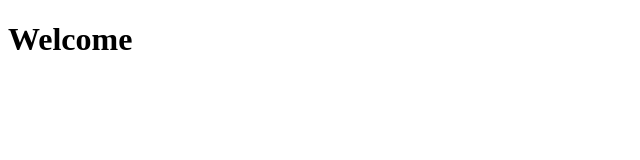
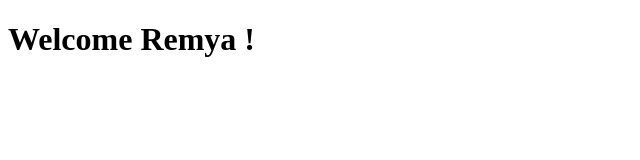
Before and after one commit to Santhosh220-ui/webDev, a plain HTML site: page index.html in a window 1280 px wide. Shown: the whole page, without its empty margins (0-640 px from the left). Drawn offline with Linux system fonts and the light colour scheme.

Commit message:
first commit

```diff
--- a/index.html
+++ b/index.html
@@ -6,6 +6,6 @@
     <title>Document</title>
 </head>
 <body>
-    <h1>Welcome</h1>
+    <h1>Welcome Remya !</h1>
 </body>
 </html>
```
